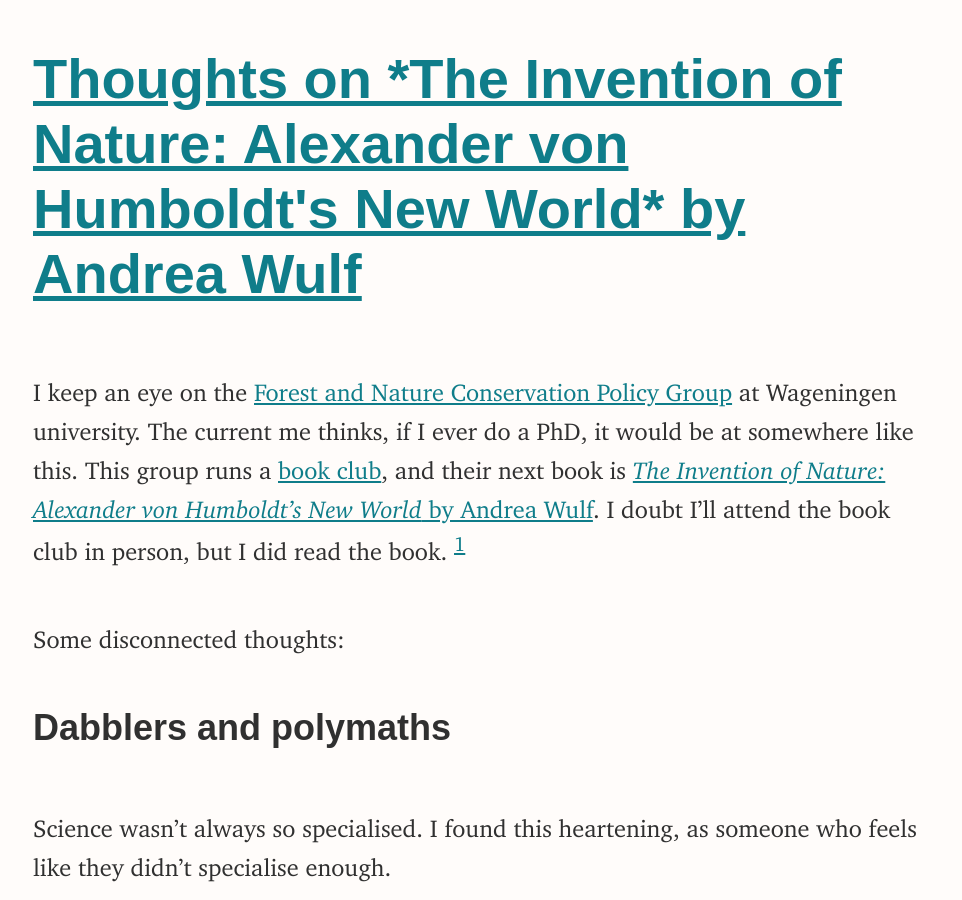
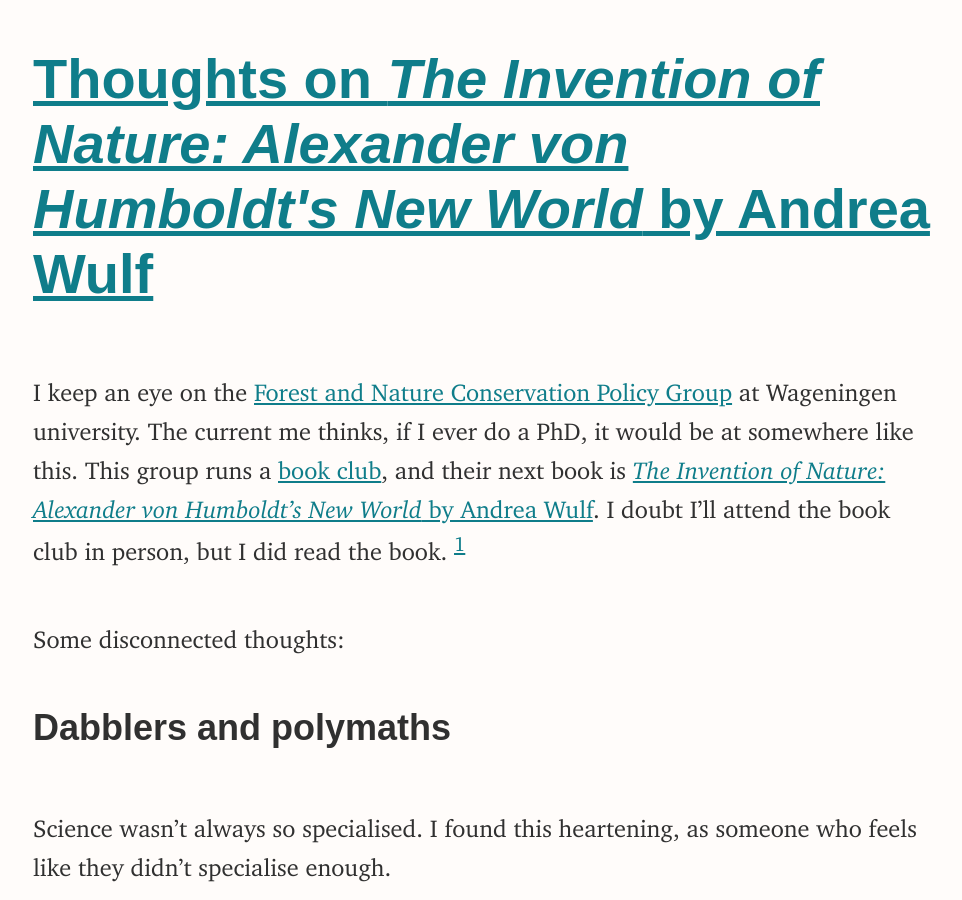
Before and after one commit to retasu1/retasu1.github.io, a Jekyll site: the page built from blog/_posts/2024-07-22-book-the-invention-of-nature.md, in a window 1280 px wide and 900 px high. Shown: the whole window, without its empty margins (157-1119 px from the left). Built offline with Jekyll 4.4.1, drawn with Linux system fonts in a browser that asks for light colours.

```diff
--- a/blog/_posts/2024-07-22-book-the-invention-of-nature.md
+++ b/blog/_posts/2024-07-22-book-the-invention-of-nature.md
@@ -1,6 +1,6 @@
 ---
 layout: post
-title:  "Thoughts on *The Invention of Nature: Alexander von Humboldt's New World* by Andrea Wulf"
+title:  "Thoughts on <i>The Invention of Nature: Alexander von Humboldt's New World<\/i> by Andrea Wulf"
 date:   2024-07-23 11:18:00 +2000
 location: "Delft, Netherlands"
 ---
```
